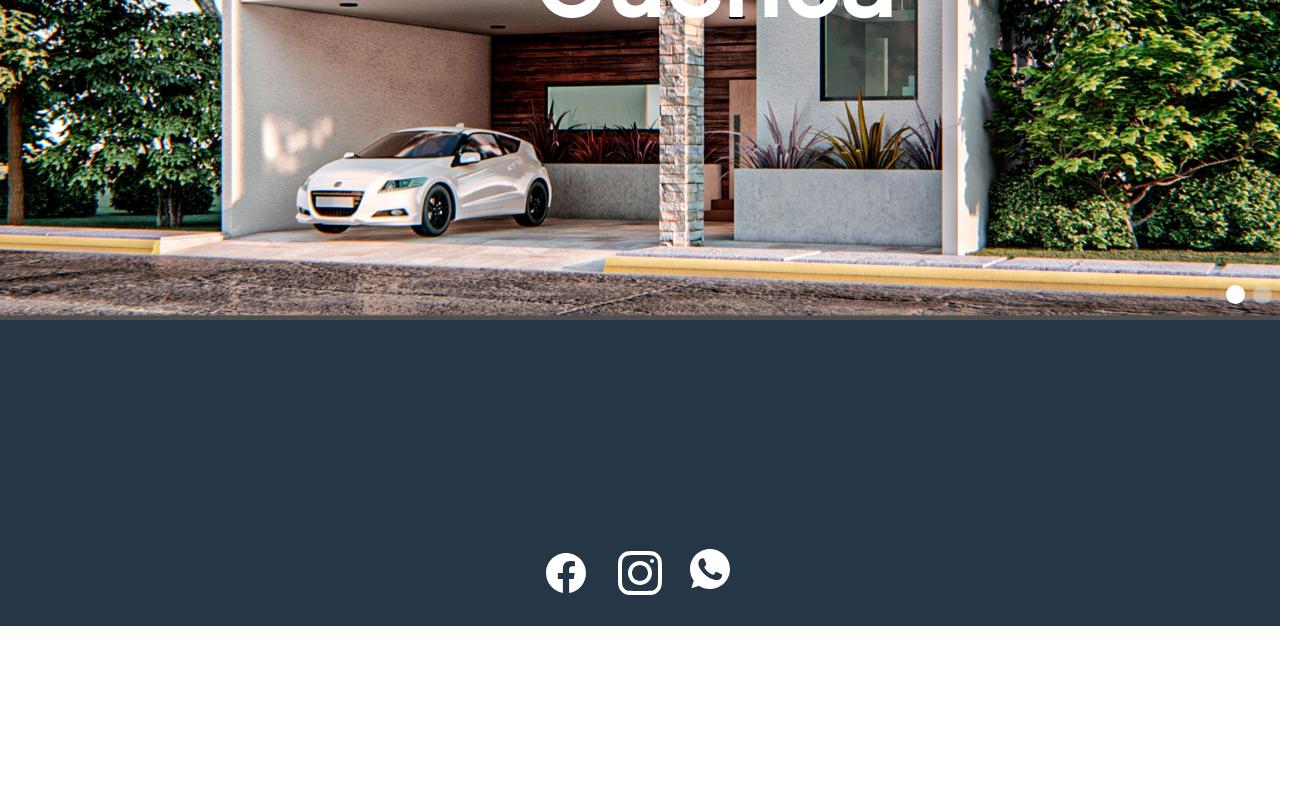
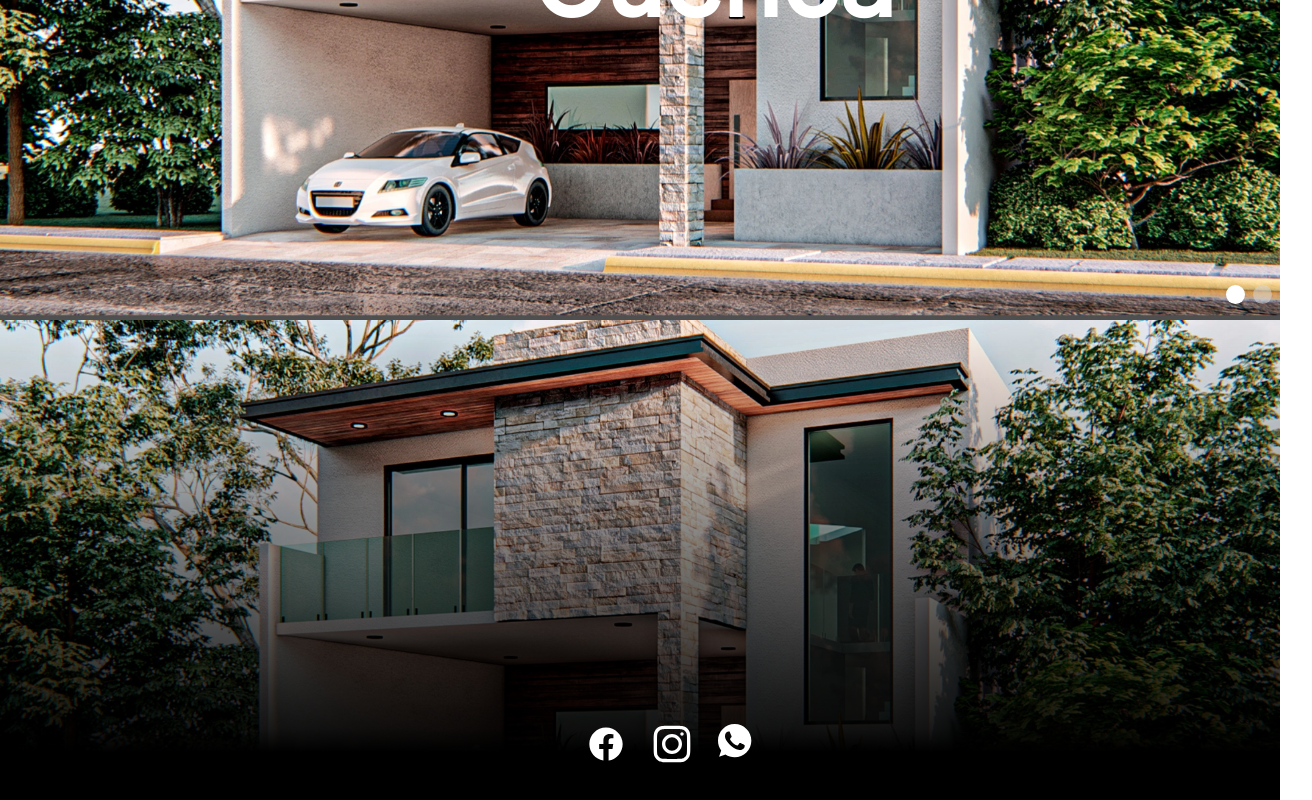
Before and after one commit to Fab1029/KovaFrontend, a React (Vite) app: page / in a window 1280 px wide. Shown: the part 480-1280 px from the top of the page, 1312 px wide, since content can reach past the window. Before the commit the page ends 1106 px from the top, so only its background shows below. Built offline with nearby package versions, Linux system fonts and the light colour scheme.

Commit message:
feat(footer): refactor footer

```diff
--- a/src/components/Footer/Footer.css
+++ b/src/components/Footer/Footer.css
@@ -1,10 +1,37 @@
 .footer {
     width: 100%;
-    padding: 0% 2%;
-    padding-top: 4%;
-    padding-bottom: 2%;
+    height: 100%;
+    padding: 1rem 2rem;
     position: relative;
-    background-color: #253646;
+    background-size: cover;
+    background-position: center;
+    background-repeat: no-repeat;
+}
+
+.footer-slide {
+    top: 0;
+    left: 0;
+    width: 100%;
+    height: 100%;
+    position: absolute;
+    background: linear-gradient(to bottom,
+        rgba(0, 0, 0, 0) 0%,
+        rgba(0, 0, 0, 0.8) 75%,
+        rgba(0, 0, 0, 0.9) 85%,
+        rgba(0, 0, 0, 1) 90%
+    );
+}
+
+.footer-information-container {
+    bottom: 0;
+    width: 100%;
+    height: 100%;
+    position: absolute;
+    margin-bottom: 2rem;
+
+    display: flex;
+    flex-direction: column;
+    justify-content: flex-end;
 }
 
 .footer-title-container {
@@ -18,7 +45,9 @@
     animation-timeline: scroll(root);
     animation-range: entry 0% cover 10%;
 
-    font-size: 70px;
+    font-size: 50px;
+    font-family: 'Inter', sans-serif;
+
 }
 
 .footer-section-title-title {
@@ -27,37 +56,25 @@
 }
 
 .footer-section-title-subtitle {
+    color: white;
     text-align: right;
-    margin-right: -20%;
-    color: transparent;
-    -webkit-text-stroke: 2px white;
-
-
-}
-
-.footer-title-container svg {
-    animation: slideLeft 1s ease-in;
-    animation-timeline: scroll(root);
-    animation-range: entry 0% cover 10%;
-
-    width: 3%;
-    padding: 0.5% 0;
+    margin-right: -5rem;
 }
 
 .footer-social-icon-container {
     display: flex;
-    margin-top: 5%;
+    margin-top: 2rem;
     align-items: center;
     justify-content: center;
 
 }
 
 .footer-social-icon-container a {
-    margin: 0 0.8%;
+    margin: 0 0.8rem;
 }
 
 .social-icon {
-    width: 50px;
+    width: 2.5rem;
     cursor: pointer;
     transition: transform 0.3 ease-in;
 }
@@ -93,92 +110,3 @@
         fill: #ffffff80;
     }
 }
-
-@media (max-width:360px) {
-    .footer {
-        padding: 5% 2%;
-    }
-    .footer-title-container {
-        margin: 8% 0;
-    }
-    .footer-section-title-title, .footer-section-title-subtitle {
-        font-size: 30px;
-    }
-    .footer-title-container svg {
-        width: 6%;
-    }
-    .social-icon {
-        width: 30px;
-        margin: 0 5px;
-    }
-}
-
-@media (min-width:361px) and (max-width:480px) {
-    .footer {
-        padding: 5% 2%;
-    }
-    .footer-title-container {
-        margin: 8% 0;
-    }
-    .footer-section-title-title, .footer-section-title-subtitle {
-        font-size: 30px;
-    }
-    .footer-title-container svg {
-        width: 6%;
-    }
-    .social-icon {
-        width: 30px;
-        margin: 0 5px;
-    }
-}
-
-@media (min-width:481px) and (max-width:768px) {
-    .footer {
-        padding: 4% 2%;
-    }
-    .footer-title-container {
-        margin: 8% 0;
-    }
-    .footer-section-title-title, .footer-section-title-subtitle {
-        font-size: 42px;
-    }
-    .footer-title-container svg {
-        width: 5%;
-    }
-    .social-icon {
-        width: 40px;
-        margin: 0 4px;
-    }
-}
-
-@media (min-width:769px) and (max-width:1024px) {
-    .footer {
-        padding: 2%;
-    }
-    .footer-title-container {
-        margin: 6% 0;
-    }
-    .footer-section-title-title, .footer-section-title-subtitle {
-        font-size: 44px;
-    }
-    .footer-title-container svg {
-        width: 4%;
-    }
-    .social-icon {
-        width: 42px;
-        margin: 0 4px;
-    }
-}
-
-@media (min-width:1025px) and (max-width:1366px) {
-    .footer-section-title-title, .footer-section-title-subtitle {
-        font-size: 50px;
-    }
-    .footer-title-container svg {
-        width: 3%;
-    }
-    .social-icon {
-        width: 48px;
-        margin: 0 3px;
-    }
-}
--- a/src/components/Footer/Footer.jsx
+++ b/src/components/Footer/Footer.jsx
@@ -1,16 +1,18 @@
 import React from 'react'
 import './Footer.css'
+import footerImage from '../../assets/Footer/footerImage.jpg'
 
 
 const Footer = () => {
   return (
-    <div className='footer'>
+    <div className='footer' style={{ backgroundImage:  `url(${footerImage})` }}>
+        <div className='footer-slide'/>
+        <div className='footer-information-container'>
             <div className='footer-title-container'>
                 <div>
                     <h1 className='footer-section-title-title'>Contáctate</h1>
                     <h1 className='footer-section-title-subtitle'>con nosotros</h1>
                 </div>
-            <svg viewBox="0, 0, 400,400"><g id="svgg"><path id="path0" d="M194.125 168.048 L 34.625 328.069 34.562 168.160 L 34.500 8.250 20.750 8.250 L 7.000 8.250 7.000 201.185 L 7.000 394.121 12.313 388.853 C 23.505 377.755,156.229 245.814,167.898 234.186 L 180.171 221.956 266.886 307.916 L 353.602 393.875 373.084 393.939 L 392.566 394.003 389.234 390.564 C 387.402 388.673,344.271 345.419,293.389 294.445 C 242.506 243.471,200.875 201.672,200.875 201.557 C 200.875 201.443,242.770 159.112,293.976 107.488 C 345.181 55.863,388.323 12.359,389.847 10.813 L 392.617 8.000 373.121 8.013 L 353.625 8.026 194.125 168.048 M175.000 327.392 C 163.554 330.385,159.682 344.789,168.057 353.223 C 174.877 360.091,186.566 358.952,191.956 350.893 C 199.808 339.153,188.732 323.802,175.000 327.392 " stroke="none" fill="#ffffff" fill-rule="evenodd"></path></g></svg>
             </div>
             <div className='footer-social-icon-container'>
                 <a href='https://www.facebook.com/share/18uYtdPG2Y/' target='_blank'>
@@ -41,6 +43,8 @@ const Footer = () => {
 
             </div>
         </div>
+
+    </div>
   )
 }
 
--- a/src/components/NavBar/NavBar.css
+++ b/src/components/NavBar/NavBar.css
@@ -30,7 +30,7 @@
     cursor: pointer;
     border-radius: 2rem;
     padding: 0.5rem 2rem;
-    background-color: rgba(255, 255, 255, 0.5);
+    background-color: rgba(255, 255, 255, 0.3);
 }
 
 .link-item.active {
--- a/src/pages/Home/Home.css
+++ b/src/pages/Home/Home.css
@@ -7,3 +7,8 @@
     margin: 0 0.5rem;
 
 }
+
+.home-footer {
+    width: 100%;
+    height: 60vh;
+}
```
Also changed, not shown: src/assets/Footer/footerImage.jpg (added). Lines whose indentation alone changed are shown as unchanged.
